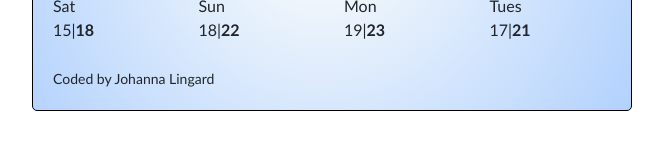
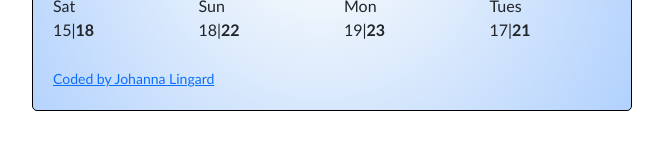
Before and after one commit to jclinsim/weather-app-react, a React (Create React App) app: page / in a window 1280 px wide. Shown: the part 293-442 px from the top of the page, without its empty margins (308-971 px from the left). Built offline with nearby package versions, Linux system fonts and the light colour scheme.

Commit message:
Added link to GitHub

```diff
--- a/src/Forecast.js
+++ b/src/Forecast.js
@@ -29,7 +29,11 @@ export default function Forecast() {
         </div>
       </div>
       <br />
-      <small>Coded by Johanna Lingard</small>
+      <small>
+        <a href="https://github.com/jclinsim/weather-app-react">
+          Coded by Johanna Lingard
+        </a>
+      </small>
     </div>
   );
 }
```
